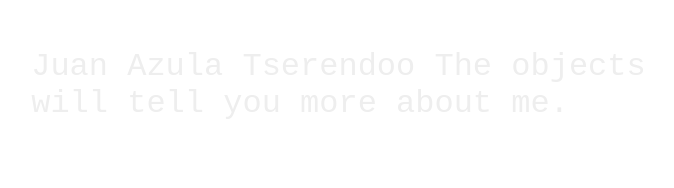
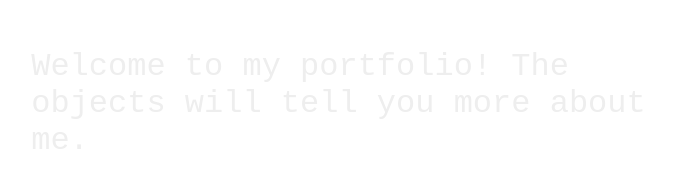
Before and after one commit to JuanAzula/My-portfolio, a website built with Vite: page index.html in a window 1280 px wide. Shown: the full height of the page, 40-714 px from the left. Built offline with nearby package versions, Linux system fonts and the light colour scheme; files whose address does not match are found by name; what kaboom would draw is missing.

Commit message:
Change text

```diff
--- a/index.html
+++ b/index.html
@@ -13,7 +13,7 @@
   <div id="app">
     <div>
       <p class="note">
-        Juan Azula Tserendoo
+        Welcome to my portfolio!
         The objects will tell you more about me.
       </p>
       <!-- <p class="note">The objects are clickable and will tell you more about me</p> -->
```
Also changed, not shown: dist/index.html.
